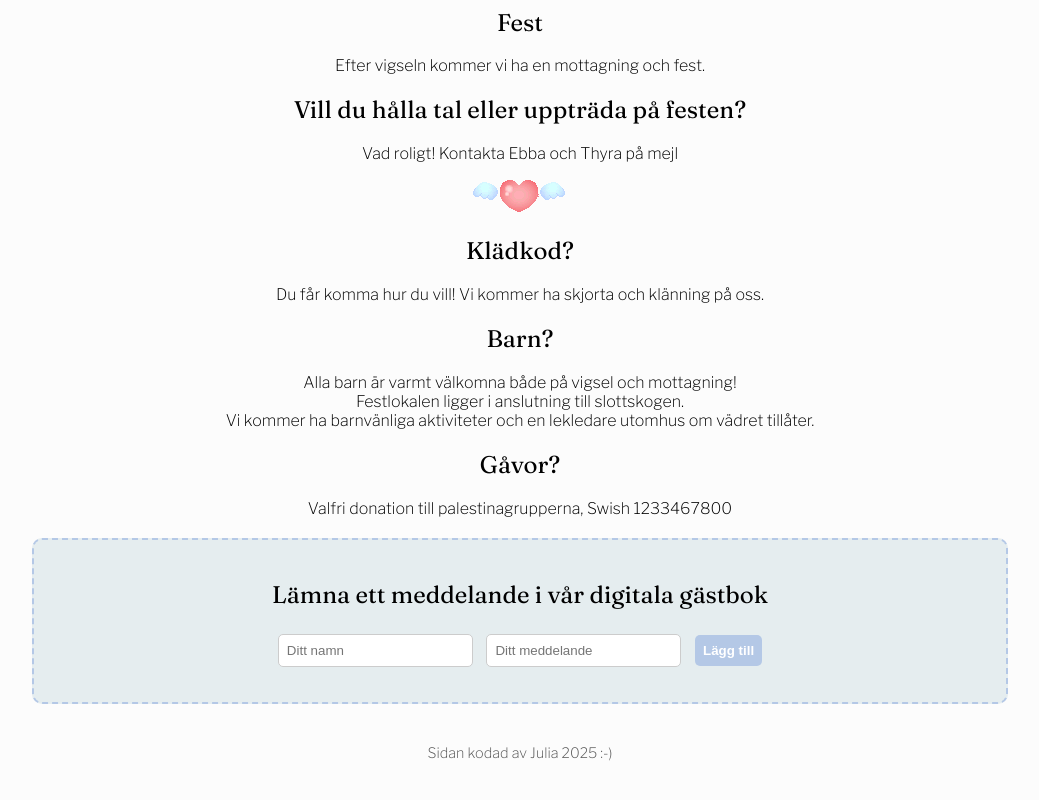
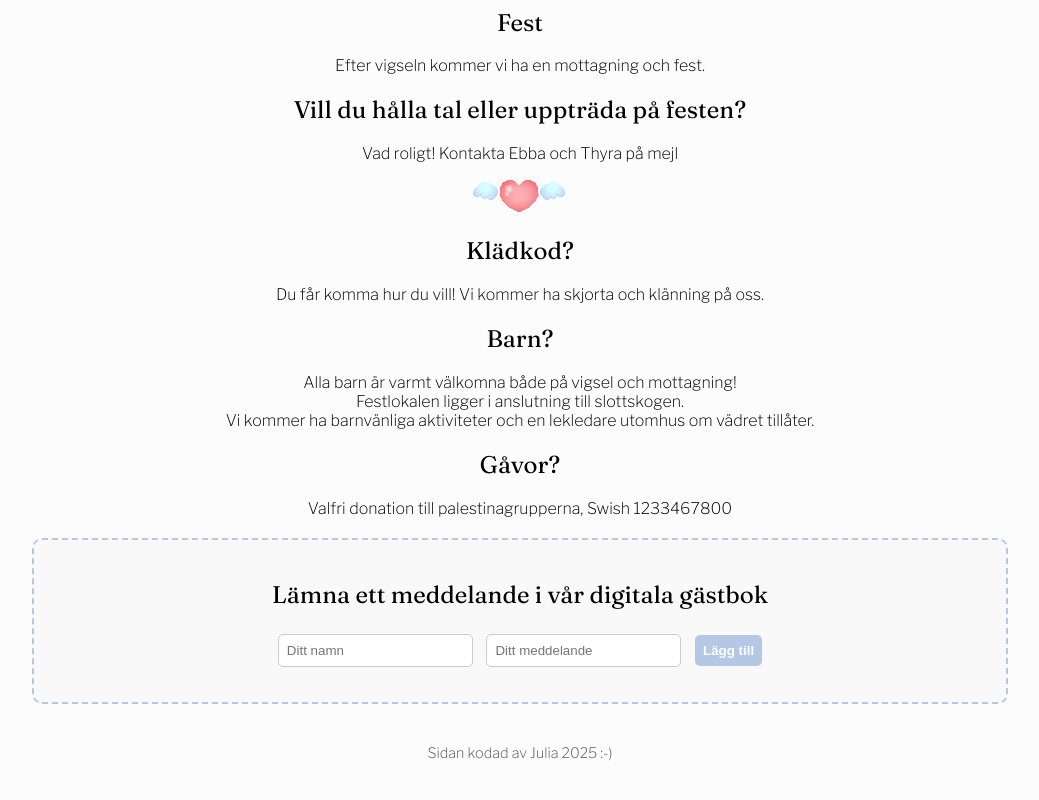
Before and after one commit to kimochjulia/inbjudan, a plain HTML site: page index.html in a window 1280 px wide. Shown: the part 956-1756 px from the top of the page, without its empty margins (120-1159 px from the left). Drawn offline with nearby package versions, Linux system fonts and the light colour scheme.

Commit message:
index.html

```diff
--- a/index.html
+++ b/index.html
@@ -37,7 +37,7 @@
 
 
     .section {
-      background: rgba(223, 233, 236, 0.8);
+      background: rgba(248, 248, 248, 0.8);
       margin: 20px auto;
       padding: 20px;
       border: 2px dashed #b4c8e6;
```
